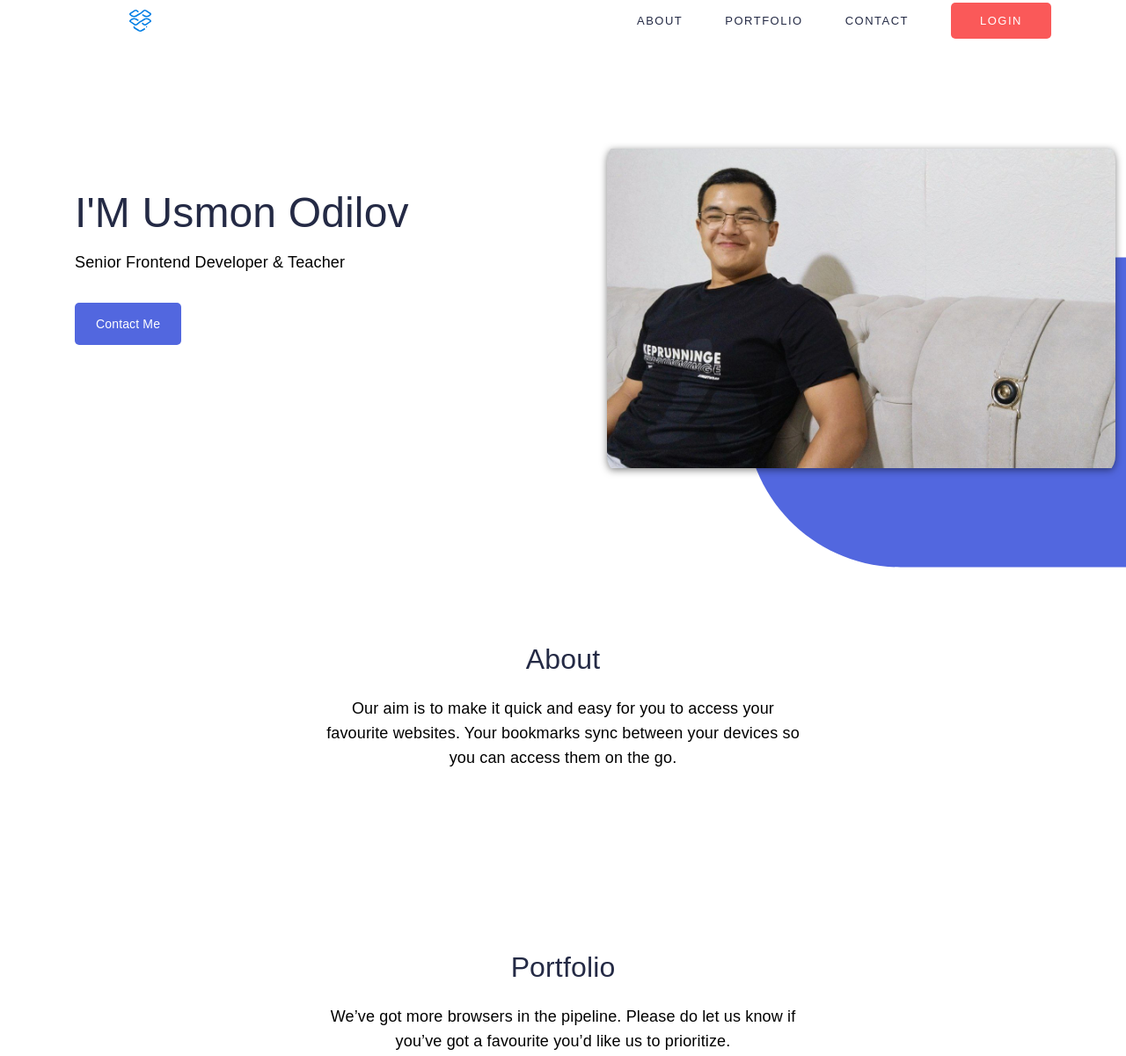
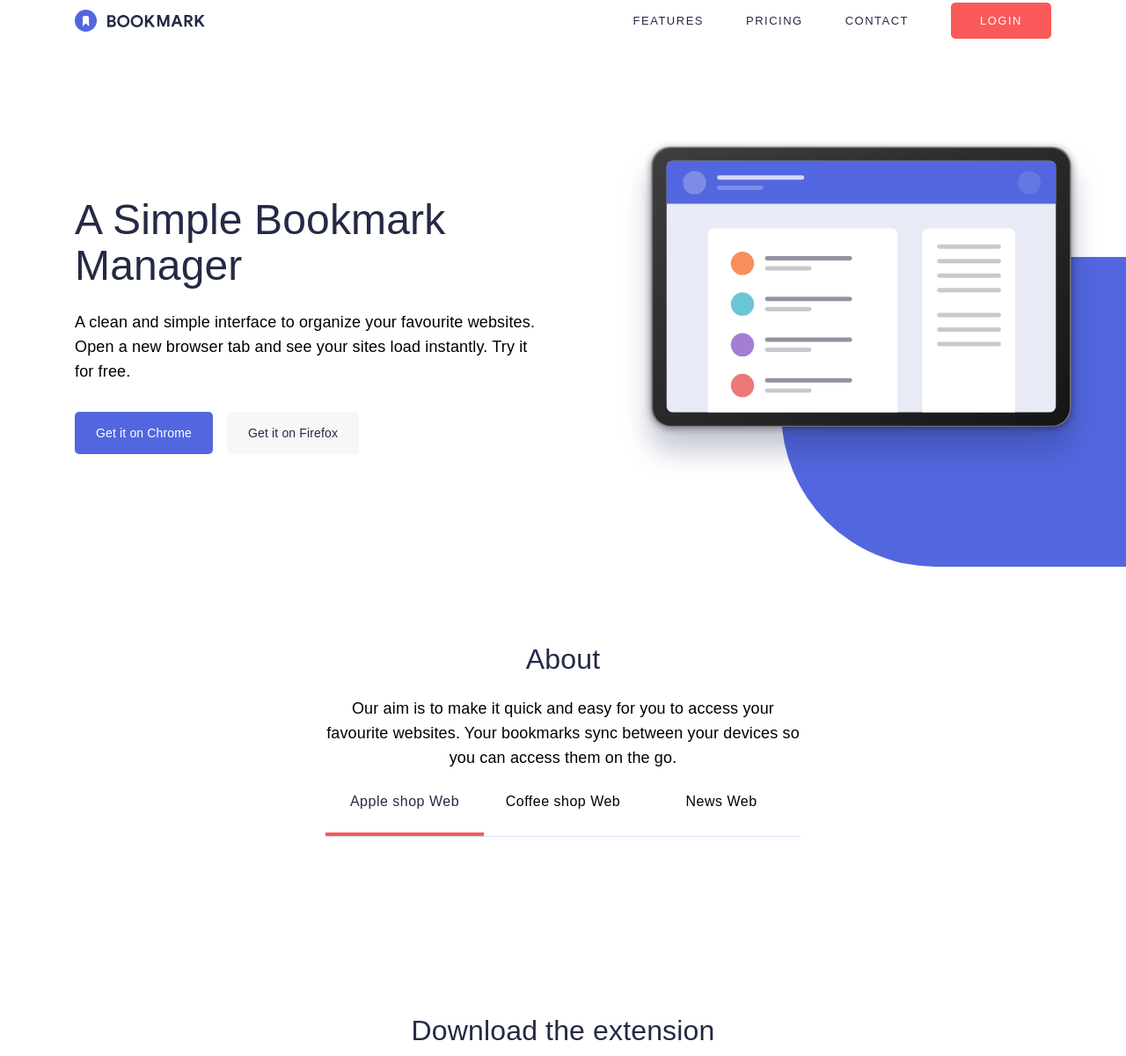
Before and after one commit to usmonchikk/umn-bookmark, a plain HTML site: page index.html in a window 1280 px wide. Shown: the part 45-1245 px from the top of the page at 88% size. Drawn offline with Linux system fonts and the light colour scheme.

Commit message:
add section Styles and header styles

```diff
--- a/css/styles.css
+++ b/css/styles.css
@@ -202,6 +202,46 @@ padding-bottom: 75px;
   line-height: 28px;
 }
 
+/* TAbs */
+.tabs__list{
+  display: flex;
+  justify-content: center;
+  padding: 0;
+  margin: 0;
+  list-style: none;
+}
+
+.tabs__item{
+  width: 243px;
+  border-bottom: 1px solid rgba(73,93,207,0.2);
+}
+
+.tabs__link{
+  display: block;
+  padding-top: 27px;
+  padding-bottom: 27px;
+  border-bottom:4px solid transparent;
+  color:var(--text-color-75);
+  font-size: 16px;
+  line-height: 17px;
+  text-align: center;
+  text-decoration: none;
+  letter-spacing: 0.5px;
+}
+
+.tabs__item--active .tabs__link{
+  border-color:var(--red);
+  color:var(--text-color);
+}
+
+.tabs__link:hover{
+  color:var(--red);
+
+}
+.tabs__link:active{
+opacity: 0.6;
+}
+
 /* Site Header */
 .site-header{
   padding-top: 48px;
@@ -226,9 +266,9 @@ margin-right: auto;
 .hero{
   padding-top: 66px;
   padding-bottom: 105px;
-  background-image: url("../img/backy\ \(1\).svg");
+  background-image: url("../img/Rectangle.svg");
   background-repeat: no-repeat;
-  background-position: calc(50% + 705px) 200px;
+  background-position: calc(50% + 505px) 200px;
 }
 .hero__container{
   display: flex;
@@ -247,7 +287,7 @@ margin-right: 65px;
   margin-top:0;
   margin-bottom: 24px;
   font-size: 48px;
-  font-weight: 52px;
+  line-height: 52px;
   font-weight: 500;
   color:var(--text-color);
 }
@@ -275,3 +315,8 @@ margin-right: 65px;
   object-fit: contain;
   filter:drop-shadow(0px 2px 4px rgba(0,0,0,0.5));
  }
+
+ /* Features */
+.features__section-info{
+  margin-bottom: 44px;
+}
--- a/index.html
+++ b/index.html
@@ -15,13 +15,13 @@
 <header class="site-header">
   <div class="site-header__container container">
 <a href="index.html" class="site-header__logo logo" >
-  <img src="img/reshot-icon-dropbox-CFQBSZJLGV.svg" alt="Bookmark logo" class="logo__img">
+  <img src="img/logo1.svg" alt="Bookmark logo" class="logo__img" width="149" height="25">
 </a>
 
 <nav class="site-header__sitenav sitenav">
   <ul class="sitenav__list">
-    <li class="sitenav__item"><a class="sitenav__link" href="#">About</a></li>
-    <li class="sitenav__item"><a class="sitenav__link" href="#">Portfolio</a></li>
+    <li class="sitenav__item"><a class="sitenav__link" href="#">Features</a></li>
+    <li class="sitenav__item"><a class="sitenav__link" href="#">Pricing</a></li>
     <li class="sitenav__item"><a class="sitenav__link" href="#">Contact</a></li>
    </ul>
 </nav>
@@ -36,24 +36,40 @@
    <div class="hero">
     <div class="hero__container container">
       <div class="hero__content">
-        <h1 class="hero__title">I'M Usmon Odilov</h1>
-        <p class="hero__description">Senior Frontend Developer & Teacher</p>
+        <h1 class="hero__title">A Simple Bookmark Manager</h1>
+        <p class="hero__description">A clean and simple interface to organize your favourite websites. Open a new browser tab and see your sites load instantly. Try it for free.</p>
         <div class="hero__actions">
-          <a href="#" class="hero__actions-item button button--blue">Contact Me</a>
+          <a href="#" class="hero__actions-item button button--blue">Get it on Chrome</a>
+          <a href="#" class="hero__actions-item button button--grey">Get it on Firefox</a>
 
         </div>
       </div>
-<img src="img/looking.jpg" alt="Developers Img" class="hero__img" width="578" height="385">
+      <img src="img/hero img (2).svg" alt="Bookmark manager" class="hero__img" width="578" height="385">
 
     </div>
    </div>
 
 <!-- Features -->
- <section class="section">
+ <section class="features section">
   <div class="container">
-    <div class="section__info">
+    <div class="features__section-info section__info">
       <h2 class="section__title">About</h2>
       <p class="section__description">Our aim is to make it quick and easy for you to access your favourite websites. Your bookmarks sync between your devices so you can access them on the go.</p>
+
+      <!-- TAbs -->
+       <div class="tabs">
+        <ul class="tabs__list">
+          <li class="tabs__item tabs__item--active">
+            <a href="#" class="tabs__link">Apple shop Web</a>
+          </li>
+          <li class="tabs__item">
+            <a href="#" class="tabs__link">Coffee shop Web</a>
+          </li>
+          <li class="tabs__item">
+            <a href="#" class="tabs__link">News Web</a>
+          </li>
+        </ul>
+       </div>
     </div>
   </div>
  </section>
@@ -62,7 +78,7 @@
  <section class="section">
   <div class="container">
     <div class="section__info">
-      <h2 class="section__title">Portfolio</h2>
+      <h2 class="section__title">Download the extension</h2>
       <p class="section__description">We’ve got more browsers in the pipeline. Please do let us know if you’ve got a favourite you’d like us to prioritize.</p>
     </div>
   </div>
@@ -72,7 +88,7 @@
  <section class="section">
   <div class="container">
     <div class="section__info">
-      <h2 class="section__title">Experience & Skills</h2>
+      <h2 class="section__title">Frequently Asked Questions</h2>
       <p class="section__description">Here are some of our FAQs. If you have any other questions you’d like answered please feel free to email us.</p>
     </div>
   </div>
```
Also changed, not shown: img/Rectangle.svg (added), img/babe.jpg (deleted), img/backy (1).svg (deleted), img/hero img (2).svg (added), img/hero img.svg (added), img/logo1.svg (added), img/looking.jpg (deleted), img/reshot-icon-dropbox-CFQBSZJLGV.svg (deleted).
